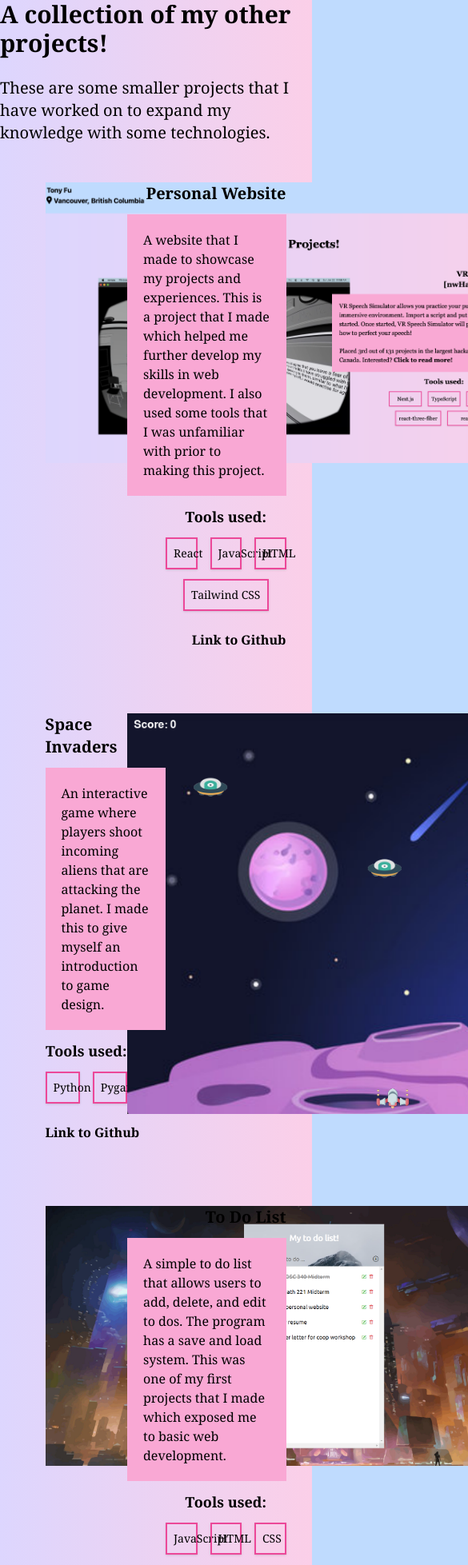
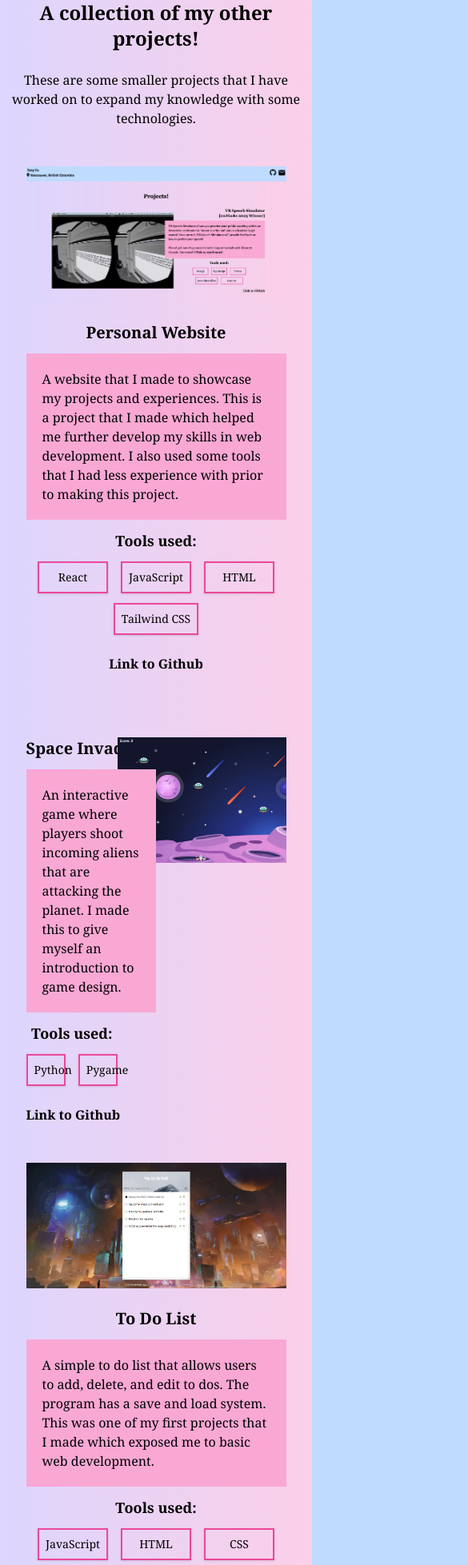
Before and after one commit to tfu2003/website, a React (Create React App) app: page /projects in a window 390 px wide. Shown: the part 40-1997 px from the top of the page at 80% size, 585 px wide, since content can reach past the window. Built offline with nearby package versions, Linux system fonts and the light colour scheme.

Commit message:
added responsiveness for some projects

```diff
--- a/src/components/projects.js
+++ b/src/components/projects.js
@@ -1,8 +1,8 @@
 import { useNavigate } from "react-router-dom";
-import Website from "./images/website.png"
+import Website from "./images/website.png";
 import List from "./images/to-do-list.png";
 import Space from "./images/space-invaders.png";
-import { useEffect } from "react";
+import { useEffect, useState } from "react";
 
 function Projects() {
   useEffect(() => {
@@ -15,26 +15,56 @@ function Projects() {
     navigate(path);
   };
 
+  const [width, setWidth] = useState(window.innerWidth);
+  const isMobile = width <= 800;
+
+  function handleWindowSizeChange() {
+    setWidth(window.innerWidth);
+  }
+
+  useEffect(() => {
+    window.addEventListener("resize", handleWindowSizeChange);
+    return () => {
+      window.removeEventListener("resize", handleWindowSizeChange);
+    };
+  }, []);
+
   return (
     <div className="flex min-h-screen flex-col items-center pt-10 font-serif">
-      <h1 className="text-3xl font-bold">A collection of my other projects!</h1>
-      <p className="text-xl pt-6">
+      <h1
+        className={`text-center font-bold ${
+          isMobile ? "text-2xl" : "text-3xl"
+        }`}
+      >
+        A collection of my other projects!
+      </h1>
+      <p className={`text-center pt-6 ${isMobile ? "text-md" : "text-xl"}`}>
         These are some smaller projects that I have worked on to expand my
         knowledge with some technologies.
       </p>
-      <div className="grid grid-cols-2 pl-6 pt-12 -space-x-12 w-5/6">
-        <img src={Website} alt="website" className="max-w-2xl" />
+      <div
+        className={`outer-container grid pt-12 ${
+          isMobile ? "grid-cols-1" : "grid grid-cols-2 -space-x-12"
+        } w-5/6`}
+      >
+        <img src={Website} alt="website" className="max-w-auto" />
         <div className="flex flex-col justify-center">
-          <h1 className="text-xl font-bold text-end">Personal Website</h1>
+          <h1
+            className={`text-xl font-bold ${
+              isMobile ? "text-center pt-6" : "text-end"
+            }`}
+          >
+            Personal Website
+          </h1>
           <div className="pt-3">
             <p className="text-base bg-pink-300 p-5">
               A website that I made to showcase my projects and experiences.
               This is a project that I made which helped me further develop my
-              skills in web development. I also used some tools that I was
-              unfamiliar with prior to making this project.
+              skills in web development. I also used some tools that I had less
+              experience with prior to making this project.
             </p>
           </div>
-          <div className="flex flex-col items-center pt-3 pl-12">
+          <div className="flex flex-col items-center pt-3">
             <div className="text-lg font-bold">Tools used:</div>
             <div className="grid grid-cols-3 gap-4 text-sm pt-3">
               <a
@@ -73,7 +103,7 @@ function Projects() {
               </a>
             </div>
           </div>
-          <div className="pt-6 text-end">
+          <div className={`pt-6 ${isMobile ? "text-center pt-6" : "text-end"}`}>
             <a
               href="https://github.com/tfu2003/website"
               target="_blank"
@@ -86,7 +116,7 @@ function Projects() {
         </div>
       </div>
 
-      <div className="grid grid-cols-2 pl-6 pt-20 w-5/6 -space-x-12">
+      <div className="grid grid-cols-2 pt-20 w-5/6 -space-x-12">
         <div className="flex flex-col justify-center">
           <h1 className="text-xl font-bold text-start">Space Invaders</h1>
           <div className="pt-3 z-10">
@@ -129,14 +159,22 @@ function Projects() {
           </div>
         </div>
         <div className="z-0">
-          <img src={Space} alt="space" className="max-w-2xl" />
+          <img src={Space} alt="space" className="max-w-auto" />
         </div>
       </div>
 
-      <div className="grid grid-cols-2 pl-6 pt-20 -space-x-12 w-5/6">
-        <img src={List} alt="list" className="max-w-2xl" />
+      <div
+        className={`outer-container grid pt-12 ${
+          isMobile ? "grid-cols-1" : "grid grid-cols-2 -space-x-12"
+        } w-5/6`}
+      >
+        <img src={List} alt="list" className="max-w-auto" />
         <div className="flex flex-col justify-center">
-          <h1 className="text-xl font-bold text-end">To Do List</h1>
+          <h1
+            className={`text-xl font-bold ${
+              isMobile ? "text-center pt-6" : "text-end"
+            }`}
+          >To Do List</h1>
           <div className="pt-3">
             <p className="text-base bg-pink-300 p-5">
               A simple to do list that allows users to add, delete, and edit to
@@ -145,7 +183,7 @@ function Projects() {
               development.
             </p>
           </div>
-          <div className="flex flex-col items-center pt-3 pl-12">
+          <div className="flex flex-col items-center pt-3">
             <div className="text-lg font-bold">Tools used:</div>
             <div className="grid grid-cols-3 gap-4 text-sm pt-3">
               <a
@@ -174,7 +212,7 @@ function Projects() {
               </a>
             </div>
           </div>
-          <div className="pt-6 text-end">
+          <div className={`pt-6 ${isMobile ? "text-center pt-6" : "text-end"}`}>
             <a
               href="https://github.com/tfu2003/to-do-list"
               target="_blank"
```
